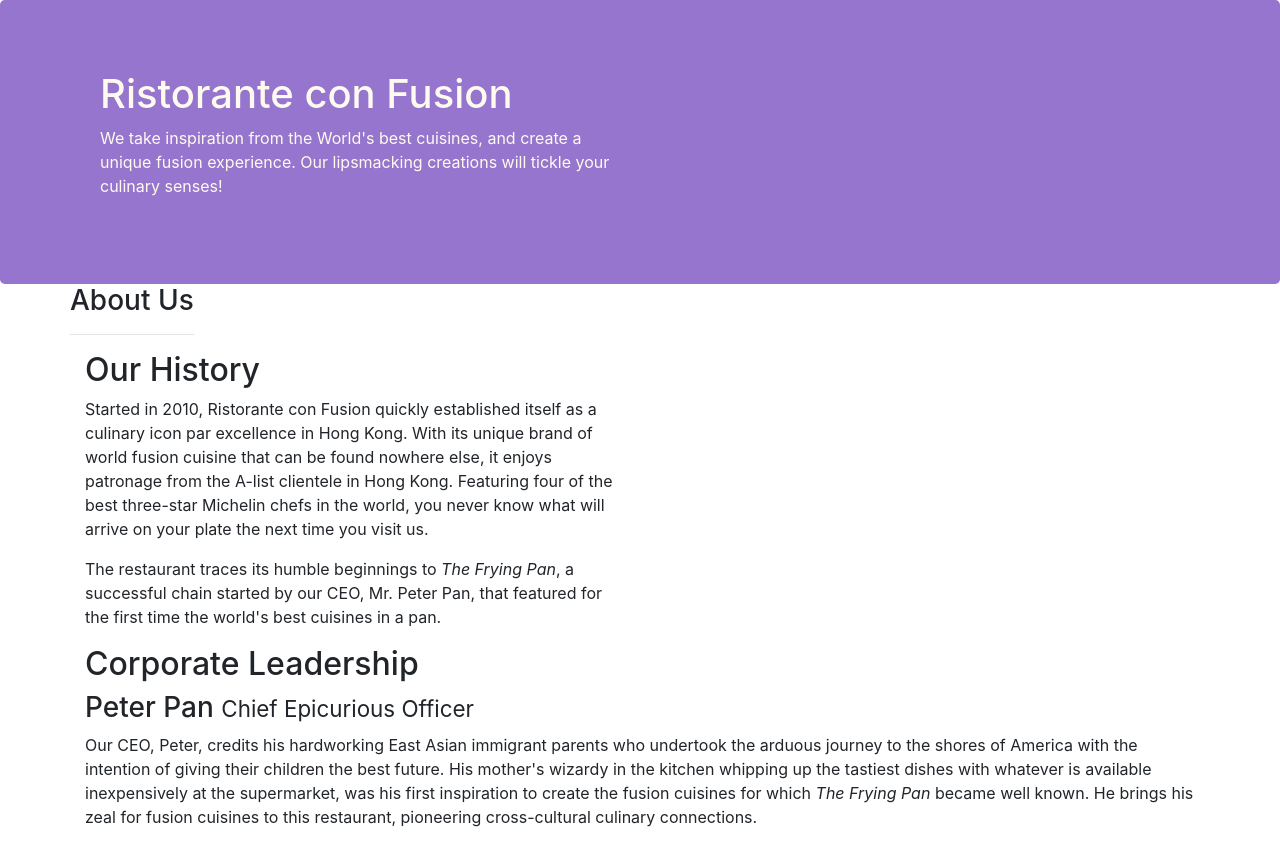
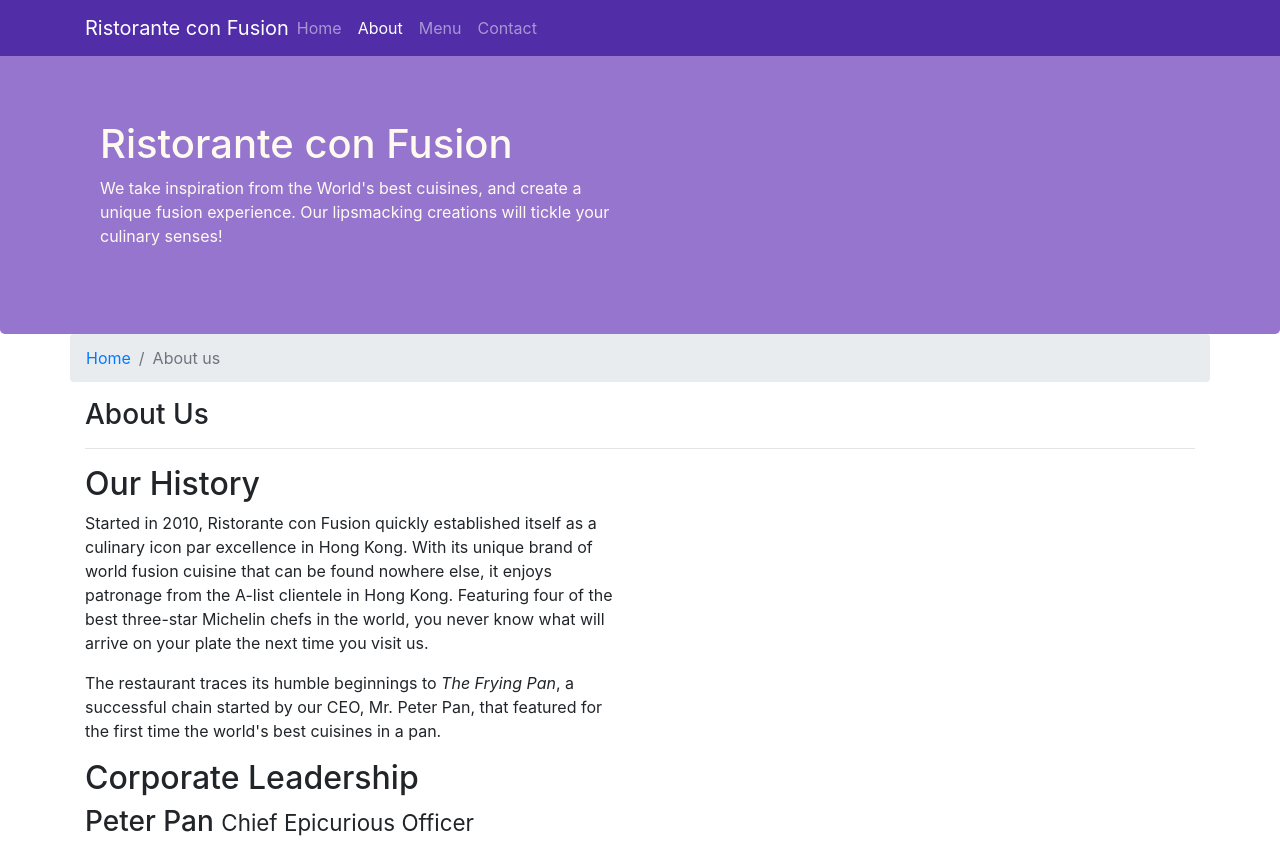
Before and after one commit to shivangigoel1302/conFusion, a website: page aboutus.html in a window 1280 px wide. Shown: the top 842 px of the page. Drawn offline with nearby package versions, Linux system fonts and the light colour scheme.

Commit message:
navbar and breadcrumbs

```diff
--- a/aboutus.html
+++ b/aboutus.html
@@ -15,6 +15,22 @@
 </head>
 
 <body>
+    <nav class="navbar navbar-dark navbar-expand-sm  fixed-top">
+        <div class="container">
+            <button class="navbar-toggler" type="button" data-toggle="collapse" data-target="#Navbar">
+                 <span class="navbar-toggler-icon"></span>
+            </button>
+            <a class="navbar-brand mr-auto" href="./index.html">Ristorante con Fusion</a>
+            <div class="collapse navbar-collapse" id="Navbar">
+               <ul class="navbar-nav mr-auto">
+                 <li class="nav-item"><a class="nav-link" href="./index.html">Home</a></li>
+                 <li class="nav-item active"><a class="nav-link" href="#">About</a></li>
+                 <li class="nav-item"><a class="nav-link" href="#">Menu</a></li>
+                 <li class="nav-item"><a class="nav-link" href="#">Contact</a></li>
+               </ul>
+            </div>
+        </div>
+     </nav>
 
     <header class="jumbotron">
         <div class="container">
@@ -31,7 +47,11 @@
 
     <div class="container">
         <div class="row">
-            <div>
+            <ol class="col-12 breadcrumb">
+                <li class="breadcrumb-item"><a href="./index.html">Home</a></li>
+                <li class="breadcrumb-item active">About us</li>
+            </ol>
+            <div class="col-12">
                <h3>About Us</h3>
                <hr>
             </div>
--- a/css/styles.css
+++ b/css/styles.css
@@ -24,3 +24,10 @@
     margin: 0px;
     color: #0F0F0F;
 }
+body{
+    padding: 50px 0px 0px 0px;
+    z-index: 0;
+}
+.navbar-dark{
+    background-color: #512DA8;
+}
```
Also changed, not shown: index.html (+17 -1 lines).
